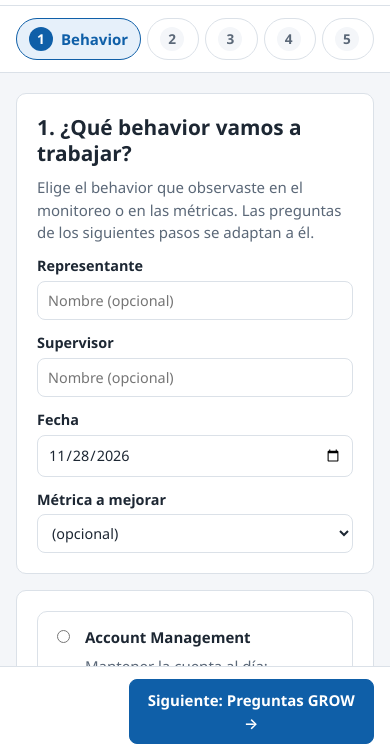
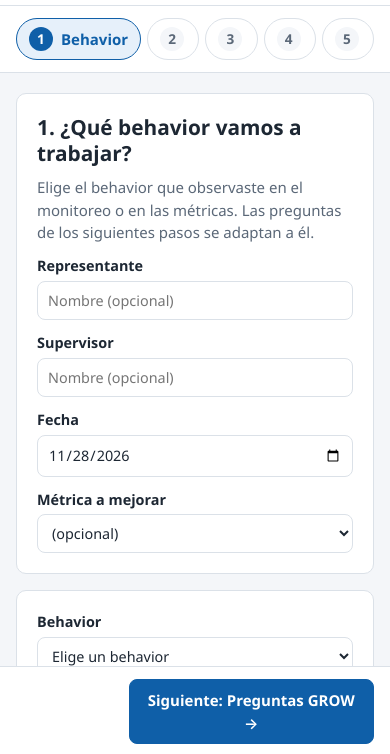
Before and after one commit to byronortiz50-hue/Coaching-companion, a plain HTML site: page coaching-companion.html in a window 390 px wide. Shown: the part 88-842 px from the top of the page. Drawn offline with Linux system fonts and the light colour scheme.

Commit message:
Behavior y Sub-Behavior como listas desplegables
Co-Authored-By: Claude Opus 5.5 <noreply@anthropic.com>
Claude-Session: https://claude.ai/code/session_01XwMohPbQxeyU9jhu4UQtxX

```diff
--- a/coaching-companion.html
+++ b/coaching-companion.html
@@ -134,6 +134,13 @@ p { margin: 0 0 .75em; }
 .chip-filtro.activo { background: var(--primario); color: var(--sobre-primario); border-color: var(--primario); }
 
 /* Behaviors */
+.selectores-behavior { display: grid; gap: 12px; grid-template-columns: minmax(0, 1fr) minmax(0, 2fr); }
+.selectores-behavior select { width: 100%; max-width: 100%; text-overflow: ellipsis; }
+.selectores-behavior select:disabled { opacity: .6; }
+@media (max-width: 640px) { .selectores-behavior { grid-template-columns: minmax(0, 1fr); } }
+.behavior-detalle > p { margin: 12px 0 0; color: var(--tenue); }
+.behavior-detalle .se-ve-bien { padding-left: 0; }
+.behavior-detalle .se-ve-bien p { margin: 4px 0 0; }
 .lista-behaviors { display: grid; gap: 10px; }
 .behavior { padding: 14px; border: 1px solid var(--borde); border-radius: var(--radio); }
 .behavior-cabecera { display: flex; gap: 12px; align-items: flex-start; cursor: pointer; }
@@ -1918,40 +1925,59 @@ window.CC = window.CC || {};
         ])
       ]));
 
-      var lista = el("div", { className: "lista-behaviors", role: "radiogroup", "aria-label": "Behaviors" });
-
-      function pintarLista() {
-        lista.innerHTML = "";
-        CC.behaviors.slice().sort(function (x, y) { return x.nombre.localeCompare(y.nombre); }).forEach(function (b) {
-          var elegido = b.id === CC.estado.behaviorId;
-          lista.appendChild(el("div", { className: "behavior" + (elegido ? " elegido" : "") }, [
-           el("label", { className: "behavior-cabecera" }, [
-            el("input", {
-              type: "radio", name: "behavior", value: b.id, checked: elegido,
-              onchange: function () {
-                CC.estado.behaviorId = b.id;
-                CC.estado.subBehavior = b.subBehaviors && b.subBehaviors.length === 1 ? 0 : -1;
-                CC.guardar();
-                pintarLista();
-                CC.refrescarPasos();
-              }
-            }),
-            el("div", { className: "behavior-cuerpo" }, [
-              el("div", { className: "behavior-titulo" }, [
-                el("strong", {}, [b.nombre]), " ",
-                b.ejemplo ? CC.etiquetaEjemplo() : null
-              ]),
-              el("p", {}, [b.descripcion])
-            ])
-           ]),
-           elegido ? detalleElegido(b) : null
+      var detalle = el("div", { className: "behavior-detalle" });
+      var selSub = el("select", { id: "sel-sub", onchange: function (e) {
+        CC.estado.subBehavior = e.target.value === "" ? -1 : Number(e.target.value);
+        CC.guardar(); pintarDetalle(); CC.refrescarPasos();
+      } });
+      var ordenados = CC.behaviors.slice().sort(function (x, y) { return x.nombre.localeCompare(y.nombre); });
+      var selBehavior = el("select", { id: "sel-behavior", onchange: function (e) {
+        var b = CC.behaviors.filter(function (x) { return x.id === e.target.value; })[0] || null;
+        CC.estado.behaviorId = b ? b.id : null;
+        CC.estado.subBehavior = b && b.subBehaviors && b.subBehaviors.length === 1 ? 0 : -1;
+        CC.guardar(); pintarSub(); pintarDetalle(); CC.refrescarPasos();
+      } }, [el("option", { value: "" }, ["Elige un behavior"])].concat(ordenados.map(function (b) {
+        return el("option", { value: b.id, selected: b.id === CC.estado.behaviorId }, [b.nombre]);
+      })));
+
+      function pintarSub() {
+        var b = CC.behaviorActual();
+        var subs = b && b.subBehaviors ? b.subBehaviors : [];
+        selSub.innerHTML = "";
+        selSub.appendChild(el("option", { value: "" }, [!b ? "Primero elige un behavior" : subs.length ? "Elige un sub-behavior" : "Este behavior no tiene sub-behaviors"]));
+        subs.forEach(function (t, i) {
+          selSub.appendChild(el("option", { value: String(i), selected: CC.estado.subBehavior === i }, [t]));
+        });
+        selSub.disabled = !subs.length;
+      }
+
+      function pintarDetalle() {
+        var b = CC.behaviorActual();
+        detalle.innerHTML = "";
+        if (!b) return;
+        detalle.appendChild(el("p", {}, [b.descripcion]));
+        var sub = CC.subBehaviorActual();
+        if (sub) {
+          detalle.appendChild(el("div", { className: "se-ve-bien" }, [
+            el("span", { className: "etq" }, ["Sub-Behavior elegido:"]),
+            el("p", {}, [sub])
           ]));
-        });
+        } else if (!(b.subBehaviors && b.subBehaviors.length) && b.seVeBien && b.seVeBien.length) {
+          detalle.appendChild(el("div", { className: "se-ve-bien" }, [
+            el("span", { className: "etq" }, ["Cómo se ve cuando se hace bien:"]),
+            el("ul", {}, b.seVeBien.map(function (t) { return el("li", {}, [t]); }))
+          ]));
+        }
       }
-      pintarLista();
+      pintarSub();
+      pintarDetalle();
 
       cont.appendChild(el("section", { className: "tarjeta" }, [
-        lista,
+        el("div", { className: "selectores-behavior" }, [
+          el("label", { className: "campo" }, [el("span", {}, ["Behavior"]), selBehavior]),
+          el("label", { className: "campo" }, [el("span", {}, ["Sub-Behavior"]), selSub])
+        ]),
+        detalle,
         el("p", { className: "nota" }, [
           "Para agregar o cambiar behaviors y sub-behaviors, edita el archivo datos/behaviors.js."
         ])
@@ -1959,43 +1985,11 @@ window.CC = window.CC || {};
     }
   });
 
-  /* Sub-behaviors (o, si no tiene, la lista "seVeBien") del behavior elegido. */
-  function detalleElegido(b) {
-    if (b.subBehaviors && b.subBehaviors.length) {
-      var lista = el("div", { className: "sub-behaviors", role: "radiogroup", "aria-label": "Sub-behavior" });
-      b.subBehaviors.forEach(function (texto, i) {
-        lista.appendChild(el("label", { className: "sub-behavior" + (CC.estado.subBehavior === i ? " elegido" : "") }, [
-          el("input", {
-            type: "radio", name: "sub-behavior", checked: CC.estado.subBehavior === i,
-            onchange: function () {
-              CC.estado.subBehavior = i;
-              CC.guardar();
-              Array.prototype.forEach.call(lista.children, function (c, j) { c.classList.toggle("elegido", j === i); });
-              CC.refrescarPasos();
-            }
-          }),
-          el("span", {}, [texto])
-        ]));
-      });
-      return el("div", { className: "se-ve-bien" }, [
-        el("span", { className: "etq" }, ["Sub-Behavior: elige el que vas a trabajar"]),
-        lista
-      ]);
-    }
-    if (b.seVeBien && b.seVeBien.length) {
-      return el("div", { className: "se-ve-bien" }, [
-        el("span", { className: "etq" }, ["Cómo se ve cuando se hace bien:"]),
-        el("ul", {}, b.seVeBien.map(function (t) { return el("li", {}, [t]); }))
-      ]);
-    }
-    return null;
-  }
-
   function selectorMetrica(s) {
     return el("label", { className: "campo" }, [
       el("span", {}, ["Métrica a mejorar"]),
       el("select", {
-        onchange: function (e) { s.metrica = e.target.value; CC.guardar(); }
+        id: "sel-metrica", onchange: function (e) { s.metrica = e.target.value; CC.guardar(); }
       }, [el("option", { value: "" }, ["(opcional)"])].concat(CC.metricas.map(function (m) {
         return el("option", { value: m.id, selected: s.metrica === m.id }, [m.id]);
       })))
--- a/css/estilos.css
+++ b/css/estilos.css
@@ -126,6 +126,13 @@ p { margin: 0 0 .75em; }
 .chip-filtro.activo { background: var(--primario); color: var(--sobre-primario); border-color: var(--primario); }
 
 /* Behaviors */
+.selectores-behavior { display: grid; gap: 12px; grid-template-columns: minmax(0, 1fr) minmax(0, 2fr); }
+.selectores-behavior select { width: 100%; max-width: 100%; text-overflow: ellipsis; }
+.selectores-behavior select:disabled { opacity: .6; }
+@media (max-width: 640px) { .selectores-behavior { grid-template-columns: minmax(0, 1fr); } }
+.behavior-detalle > p { margin: 12px 0 0; color: var(--tenue); }
+.behavior-detalle .se-ve-bien { padding-left: 0; }
+.behavior-detalle .se-ve-bien p { margin: 4px 0 0; }
 .lista-behaviors { display: grid; gap: 10px; }
 .behavior { padding: 14px; border: 1px solid var(--borde); border-radius: var(--radio); }
 .behavior-cabecera { display: flex; gap: 12px; align-items: flex-start; cursor: pointer; }
```
Also changed, not shown: js/pasos/1-behavior.js (+49 -62 lines).
